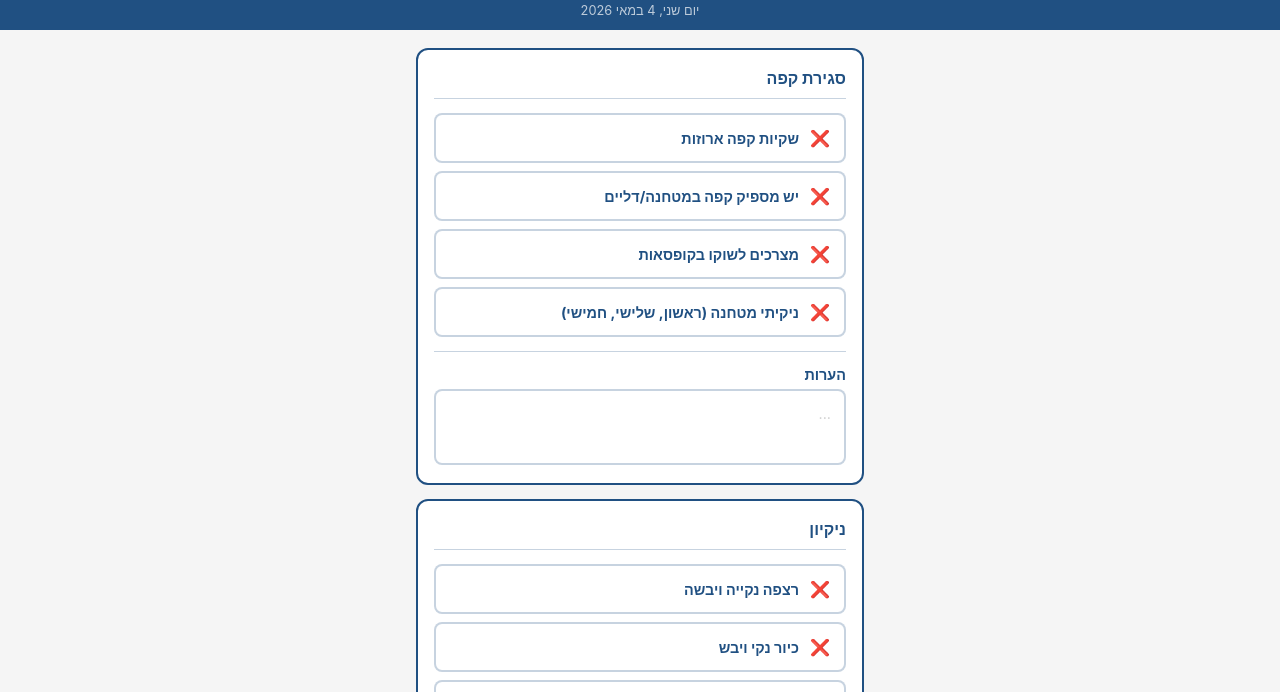
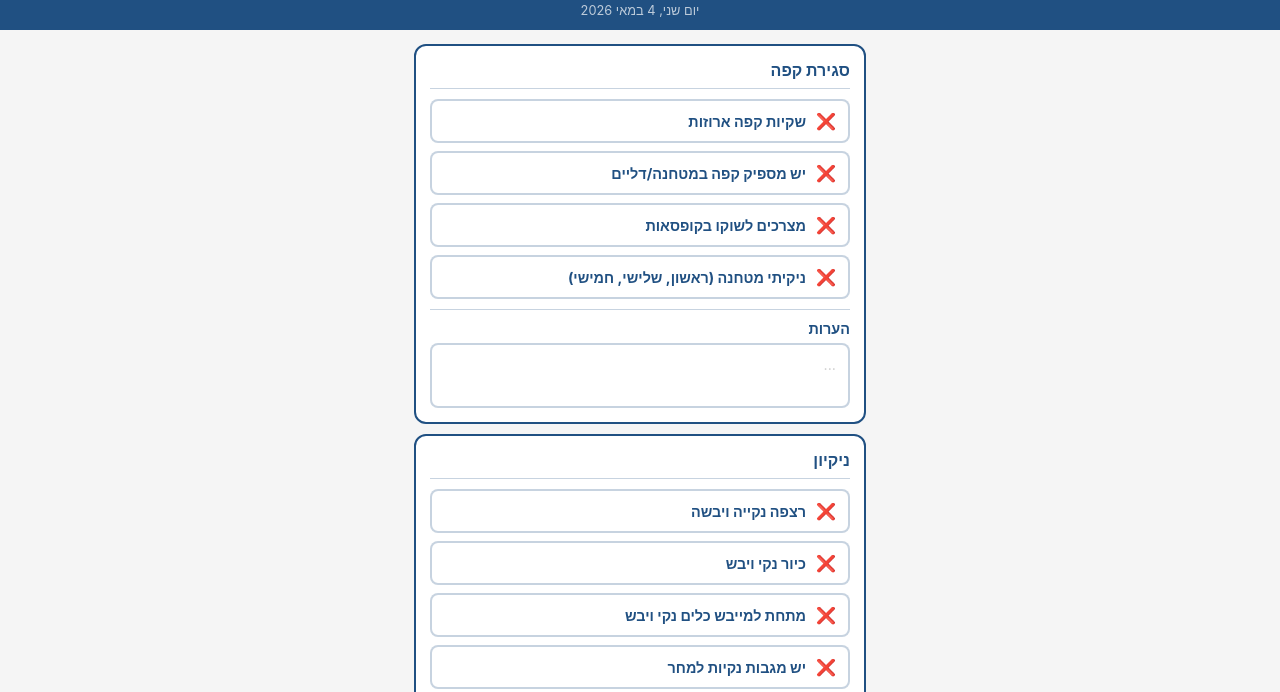
Before and after one commit to aviadvir123/amali-shifts, a plain HTML site: page index.html in a window 1280 px wide. Shown: the part 105-797 px from the top of the page. Drawn offline with Linux system fonts and the light colour scheme; a web font is replaced by a local one.

Commit message:
Tighten spacing throughout; shorter הערות textarea

```diff
--- a/index.html
+++ b/index.html
@@ -63,10 +63,10 @@
     .container {
       width: 100%;
       max-width: 480px;
-      padding: 18px 16px;
+      padding: 14px 14px;
       display: flex;
       flex-direction: column;
-      gap: 14px;
+      gap: 10px;
     }
 
     .card {
@@ -74,15 +74,15 @@
       background: var(--white);
       border-radius: var(--radius);
       border: 2px solid var(--blue);
-      padding: 18px 16px;
+      padding: 14px 14px;
     }
 
     .card-title {
       font-size: 1rem;
       font-weight: 700;
       color: var(--blue);
-      margin-bottom: 14px;
-      padding-bottom: 10px;
+      margin-bottom: 10px;
+      padding-bottom: 8px;
       border-bottom: 1.5px solid var(--blue-border);
     }
 
@@ -91,8 +91,8 @@
     .check-item {
       display: flex;
       align-items: center;
-      gap: 11px;
-      padding: 13px 14px;
+      gap: 10px;
+      padding: 10px 12px;
       border-radius: var(--radius-sm);
       border: 2px solid var(--blue-border);
       background: var(--white);
@@ -176,16 +176,18 @@
       background: var(--white);
       border: 2px solid var(--blue-border);
       border-radius: var(--radius-sm);
-      padding: 11px 13px;
+      padding: 9px 12px;
       resize: none;
       outline: none;
       width: 100%;
-      min-height: 76px;
+      min-height: 72px;
       transition: border-color 0.15s;
       text-align: right;
       direction: rtl;
-      line-height: 1.6;
+      line-height: 1.5;
     }
+
+    #checklist-notes { min-height: 48px; }
 
     textarea::placeholder { color: var(--gray); font-weight: 400; }
     textarea:focus { border-color: var(--blue); }
@@ -237,8 +239,8 @@
       display: flex;
       flex-wrap: wrap;
       align-items: center;
-      gap: 6px 8px;
-      padding: 9px 0;
+      gap: 5px 7px;
+      padding: 7px 0;
       border-bottom: 1px solid var(--blue-border);
     }
     .pastry-row:last-child { border-bottom: none; }
@@ -312,7 +314,7 @@
   <div class="card">
     <div class="card-title">סגירת קפה</div>
     <div class="checklist" id="checklist"></div>
-    <div class="field-group" style="margin-top: 14px; padding-top: 14px; border-top: 1.5px solid var(--blue-border);">
+    <div class="field-group" style="margin-top: 10px; padding-top: 10px; border-top: 1.5px solid var(--blue-border);">
       <label class="field-label">הערות</label>
       <textarea id="checklist-notes" placeholder="..."></textarea>
       <span class="field-error-msg" id="checklist-notes-error">תסבירו קצת מה חסר</span>
```
